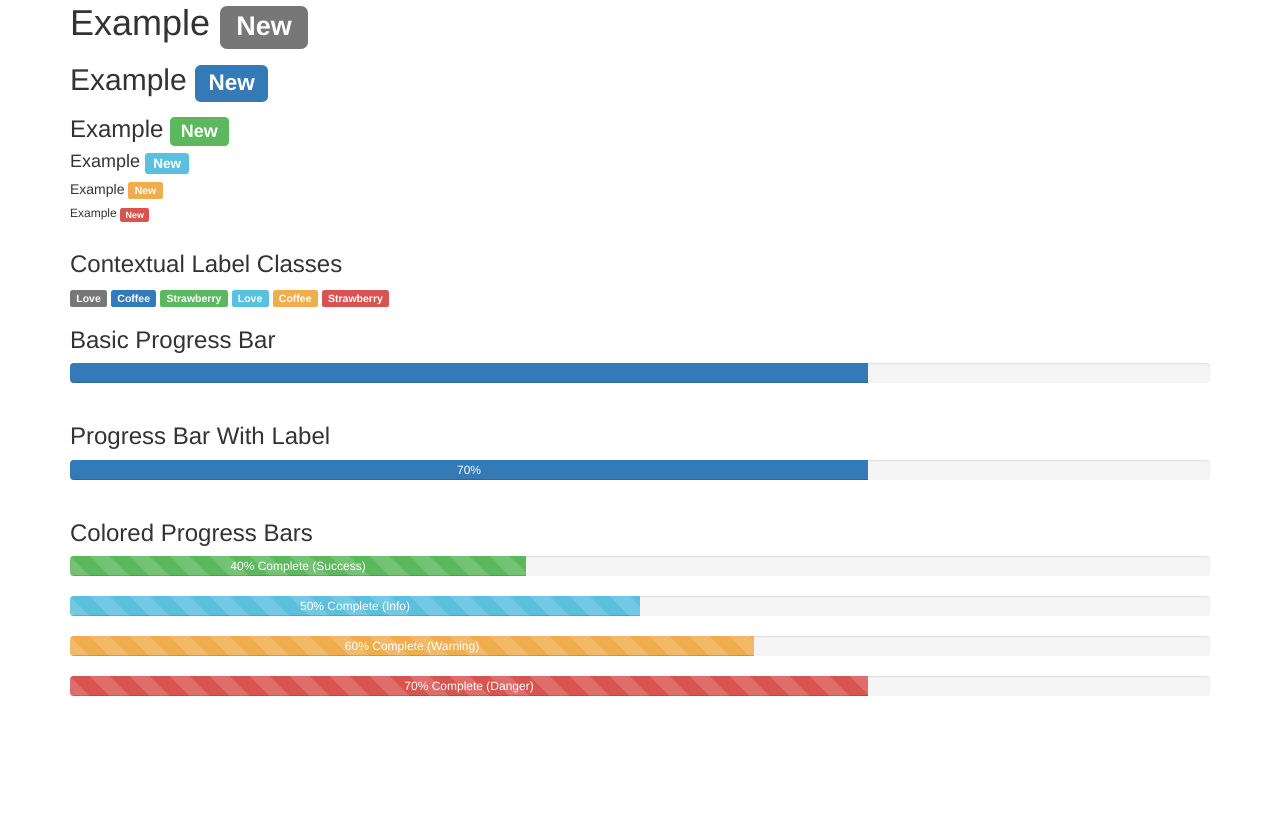
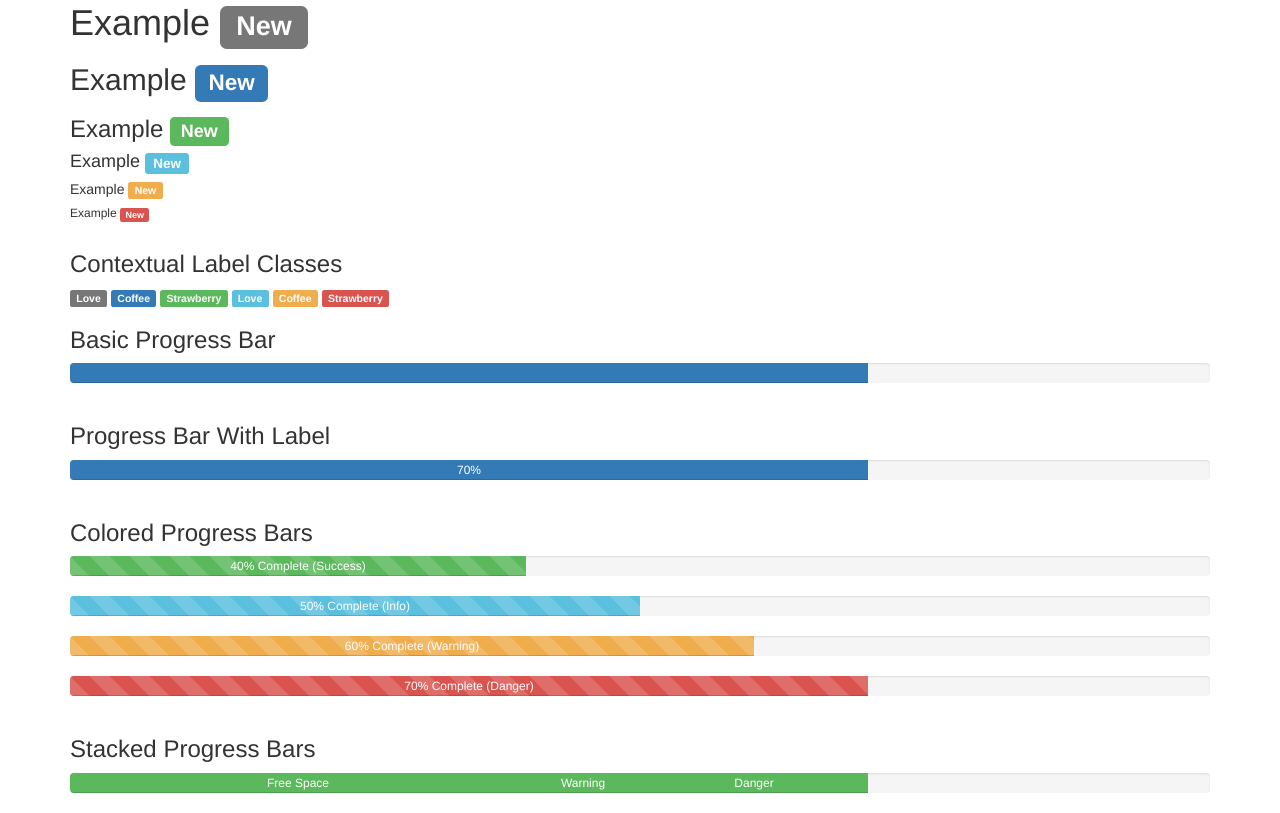
Before and after one commit to haburina/hello, a plain HTML site: page index.html in a window 1280 px wide. Shown: the part 1058-1871 px from the top of the page. Before the commit the page ends 1774 px from the top, so only its background shows below. Drawn offline with nearby package versions, Linux system fonts and the light colour scheme.

Commit message:
ngknkrgrg

```diff
--- a/index.html
+++ b/index.html
@@ -138,5 +138,20 @@
       </div>
     </div>
 
+    <div class="container">
+      <h3>Stacked Progress Bars</h3>
+      <div class="progress">
+        <div class="progress-bar progress-bar-success" role="progressbar" style="width:40%">
+          Free Space
+        </div>
+        <div class="progress-bar progress-bar-success" role="progressbar" style="width:10%">
+          Warning
+        </div>
+        <div class="progress-bar progress-bar-success" role="progressbar" style="width:20%">
+          Danger
+        </div>
+      </div>
+    </div>
+
   </body>
 </html>
```
